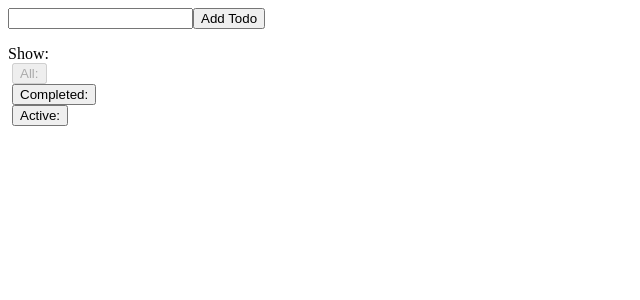
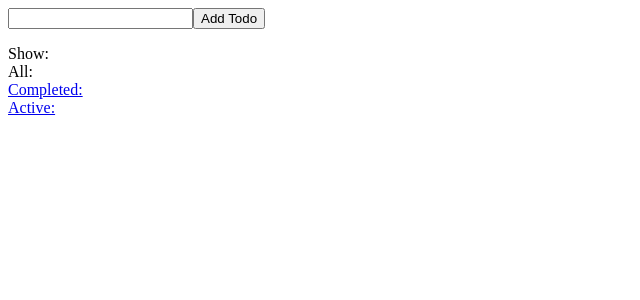
Before and after one commit to kingduy119/NodeJS, a React (Create React App) app in the folder client/: page / in a window 1280 px wide. Shown: the top 300 px of the page, without its empty margins (0-640 px from the left). Built offline with nearby package versions, Linux system fonts and the light colour scheme.

Commit message:
! Update small

```diff
--- /dev/null
+++ b/client/src/components/FilterLink.js
@@ -0,0 +1,18 @@
+import React from 'react';
+import { NavLink } from 'react-router-dom';
+
+
+const FilterLink = ({filter, children}) => (
+  <NavLink
+    exact
+    to={filter === 'SHOW_ALL' ? '/' : `${filter}`}
+    activeStyle={{
+        textDecoration: 'none',
+        color: 'black'
+    }}
+  >
+      {children}
+  </NavLink>
+);
+
+export default FilterLink;
--- a/client/src/components/Footer.js
+++ b/client/src/components/Footer.js
@@ -1,5 +1,6 @@
 import React from 'react';
-import FilterLink from '../containers/FilterLinkContainer';
+//import FilterLink from '../containers/FilterLinkContainer';
+import FilterLink from '../components/FilterLink';
 import {
     VisibilityFilters
 } from '../store/actions/actions-todo';
--- a/client/src/components/Root.js
+++ b/client/src/components/Root.js
@@ -1,5 +1,11 @@
 import React ,{ Component }from 'react';
+import {
+    BrowserRouter as Router,
+    Route,
+    NavLink
+} from 'react-router-dom';
 import { Provider } from 'react-redux'
+
 import App from './App';
 import AsyncApp from './AsyncApp';
 import ConfigureStore from '../store/configure-store';
@@ -11,7 +17,9 @@ class Root extends Component {
     render() {
         return(
             <Provider store={store}>
-                <App/>
+                <Router>
+                    <Route path="/" component={App} />
+                </Router>
             </Provider>
         );
     }
--- a/client/src/store/configure-store.js
+++ b/client/src/store/configure-store.js
@@ -11,10 +11,10 @@ import reducers from './reducers/root-reducers';
 
 const loggerMiddleware = createLogger()
 
-export default function configureStore(proloadState) {
+export default function configureStore(preloadState) {
     return createStore(
         reducers,
-        proloadState,
+        preloadState,
         applyMiddleware(
             thunkMiddleware,
             loggerMiddleware
```
Also changed, not shown: client/src/store/reducers/root-reducers.js (+5 -3 lines).
